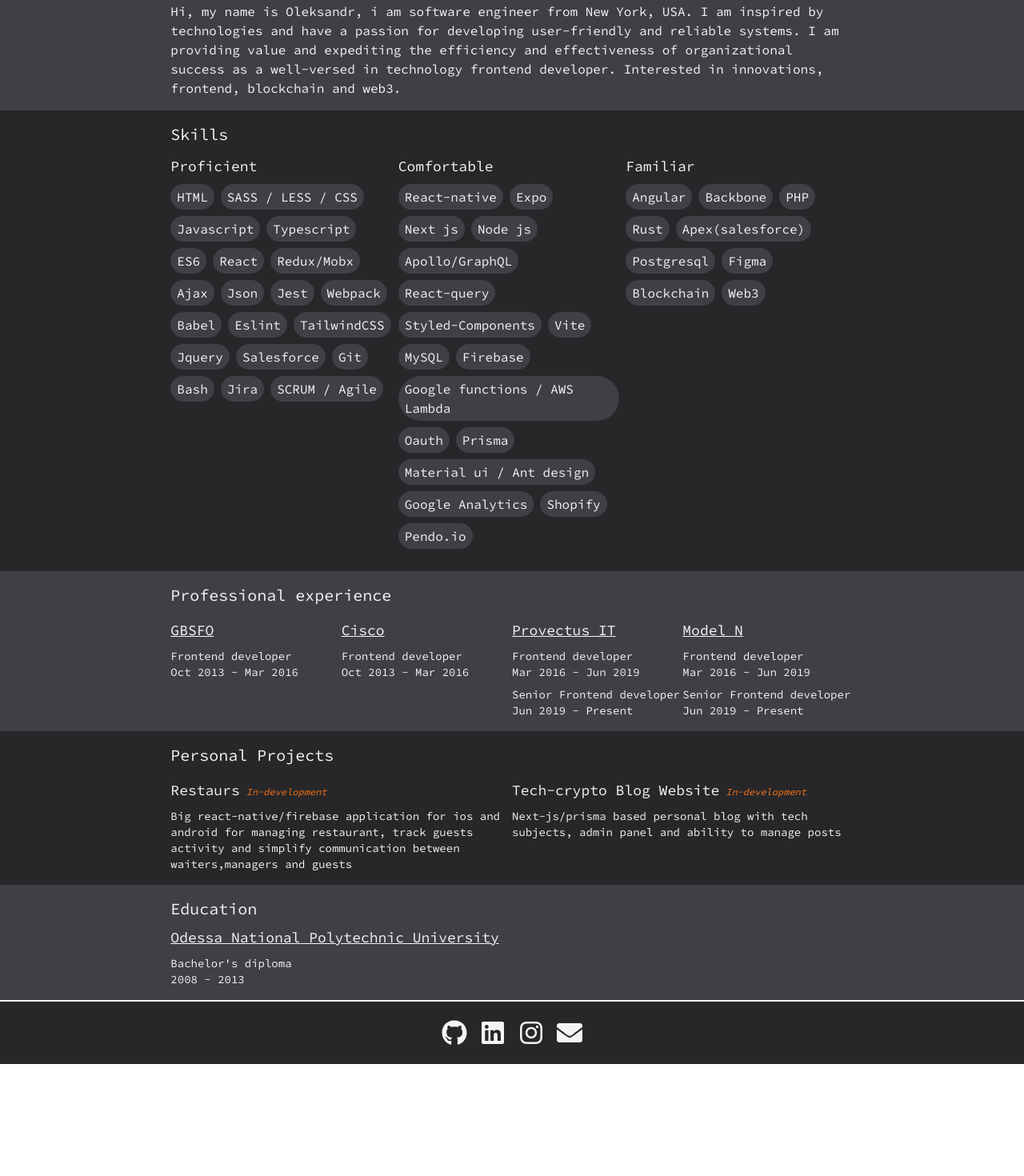
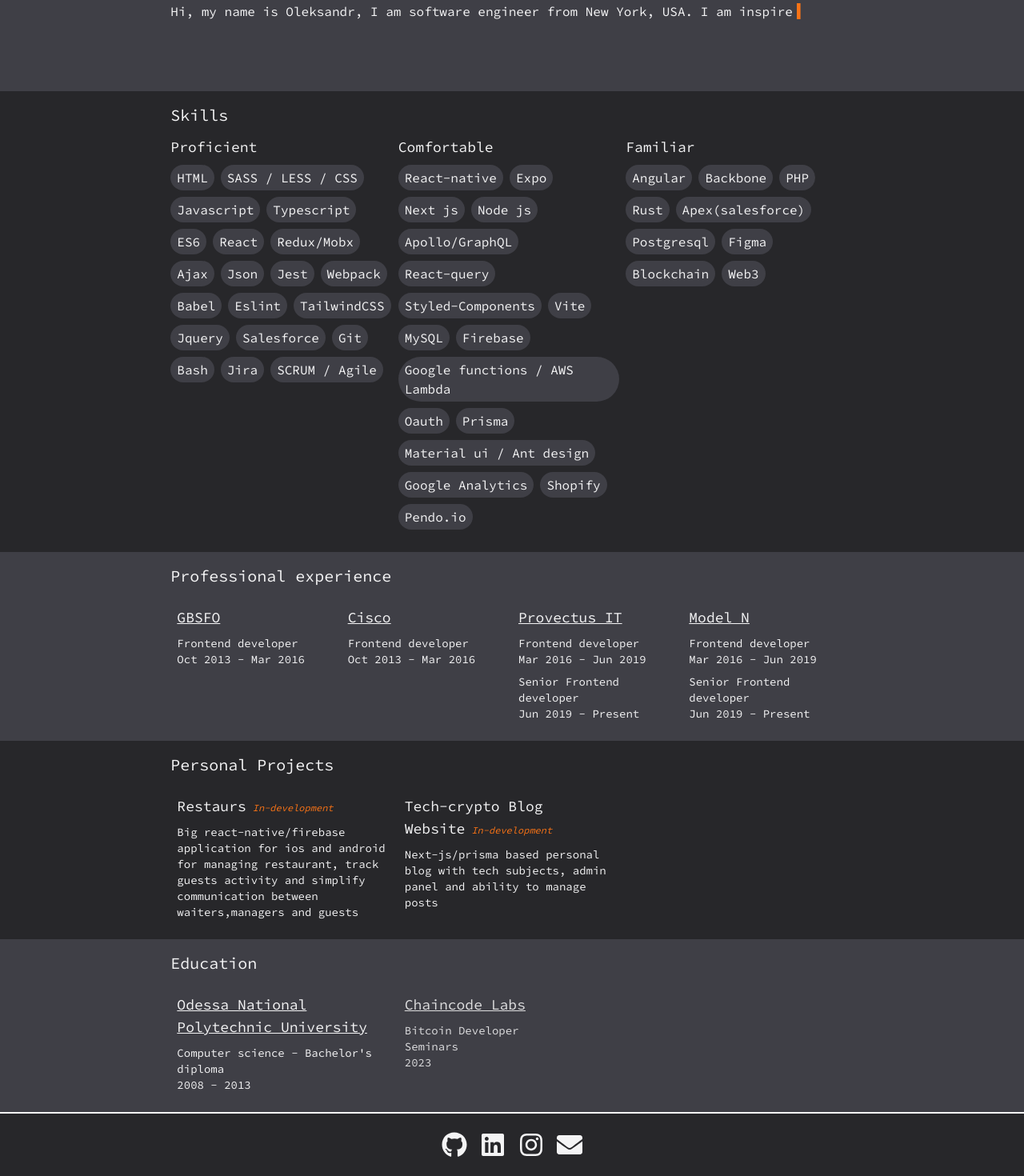
Before and after one commit to snownoop/cphr-cv, a Next.js app: page / in a window 1280 px wide. Shown: the part 130-1600 px from the top of the page at 80% size. Before the commit the page ends 1460 px from the top, so only its background shows below. Built offline with nearby package versions, Linux system fonts and the light colour scheme.

Commit message:
Add animations and chaincode labs education item

```diff
--- a/pages/index.js
+++ b/pages/index.js
@@ -152,6 +152,7 @@ const PROJECTS = [
 
 export default function Home() {
   const [theme, setTheme] = useState("dark");
+  const [showContent, setShowContent] = useState(false);
 
   const onThemeSwitchClick = () => {
     const newTheme = theme === "dark" ? "light" : "dark";
@@ -161,7 +162,13 @@ export default function Home() {
 
   useEffect(() => {
     toggleTheme(theme);
+    setTimeout(() => {
+      setShowContent(true);
+    }, 500);
   }, []);
+
+  let opacityClassName = "opacity-0";
+  if (showContent) opacityClassName = "opacity-100";
 
   return (
     <div className="bg-zinc-100 text-zinc-800 dark:bg-zinc-800 dark:text-zinc-100">
@@ -183,7 +190,7 @@ export default function Home() {
                 src="/ava.jpeg"
               />
               <ReactCountryFlag
-                className="emojiFlag absolute"
+                className="emojiFlag absolute animate-bounce"
                 countryCode="UA"
                 style={{
                   fontSize: "1.5rem",
@@ -217,26 +224,28 @@ export default function Home() {
         </div>
 
         <div className="w-full bg-zinc-200 py-4 dark:bg-zinc-700">
-          <div className="mx-auto flex w-full flex-col items-start justify-start px-4 lg:w-4/6 lg:px-0">
+          <div className="mx-auto w-full px-4 lg:w-4/6 lg:px-0">
             <div className="mb-2 text-xl">About me</div>
-            <div>
-              Hi, my name is Oleksandr, i am software engineer from New York,
-              USA. I am inspired by technologies and have a passion for
-              developing user-friendly and reliable systems. I am providing
-              value and expediting the efficiency and effectiveness of
-              organizational success as a well-versed in technology frontend
-              developer. Interested in innovations, frontend, blockchain and
-              web3.
-            </div>
+            <span className="typewriter">
+              Hi, my name is Oleksandr, I am software engineer from New York,
+              USA. I am inspired by technologies and have a passion for value
+              and expediting the efficiency and effectiveness of organizational
+              success as a well-versed in technology frontend developer.
+              Interested in innovations, frontend, blockchain and web3.
+            </span>
           </div>
         </div>
         <div className="mx-auto flex w-full flex-col items-start justify-start py-4 px-4 lg:w-4/6 lg:px-0">
-          <div className="text-xl">Skills</div>
+          <div
+            className={`transitionBlockSkillsTitle text-xl ${opacityClassName} transition-opacity duration-500`}
+          >
+            Skills
+          </div>
           <div className="flex w-full flex-col items-start justify-start pt-2 lg:flex-row lg:justify-between">
             {SKILLS.map((item) => (
               <div
                 key={item.title}
-                className="flex w-full flex-col items-start justify-start py-1 lg:w-1/3"
+                className={`transitionBlockSkills ${opacityClassName} flex w-full flex-col items-start justify-start py-1 transition-opacity duration-500 lg:w-1/3`}
               >
                 <div className="mb-2 text-lg">{item.title}</div>
                 <div className="flex flex-row flex-wrap items-center justify-start	">
@@ -255,10 +264,17 @@ export default function Home() {
         </div>
         <div className="w-full bg-zinc-200 py-4 dark:bg-zinc-700">
           <div className="mx-auto flex w-full flex-col items-start justify-start px-4 lg:w-4/6 lg:px-0">
-            <div className="text-xl">Professional experience</div>
-            <div className="flex w-full flex-row flex-wrap items-start justify-between pt-2">
+            <div
+              className={`transitionBlockExpTitle text-xl ${opacityClassName} transition-opacity duration-500`}
+            >
+              Professional experience
+            </div>
+            <div className="flex w-full flex-row flex-wrap items-start justify-start pt-2">
               {EXPERIENCE.map((item, index) => (
-                <div className="mt-2 w-1/2 lg:w-1/4" key={index}>
+                <div
+                  className={`transitionBlockExp mt-2 w-1/2 p-2 ${opacityClassName} transition-opacity duration-500 lg:w-1/4`}
+                  key={index}
+                >
                   <a
                     href={item.link}
                     target="_blank"
@@ -281,10 +297,17 @@ export default function Home() {
           </div>
         </div>
         <div className="mx-auto flex w-full flex-col items-start justify-start py-4 px-4 lg:w-4/6 lg:px-0">
-          <div className="text-xl">Personal Projects</div>
-          <div className="flex w-full flex-col flex-wrap items-start justify-start pt-2 sm:flex-row sm:justify-between">
+          <div
+            className={`transitionBlockProjectTitle text-xl transition-opacity duration-500 ${opacityClassName}`}
+          >
+            Personal Projects
+          </div>
+          <div className="flex w-full flex-row flex-wrap items-start justify-start pt-2">
             {PROJECTS.map((item, index) => (
-              <div className="mt-4 w-full sm:mt-2 sm:w-1/2" key={index}>
+              <div
+                className={`transitionBlockProject ${opacityClassName} mt-2 w-1/2 p-2 transition-opacity duration-500 lg:w-1/3`}
+                key={index}
+              >
                 <div className="text-lg">
                   {item.title}
                   <span className="block text-xs italic text-orange-500 sm:ml-2 sm:inline">
@@ -298,8 +321,15 @@ export default function Home() {
         </div>
         <div className="w-full bg-zinc-200 py-4 dark:bg-zinc-700">
           <div className="mx-auto flex w-full flex-col items-start justify-start px-4 lg:w-4/6 lg:px-0">
-            <div className="text-xl">Education</div>
-            <div className="mt-2 w-full">
+            <div
+              className={`transitionBlockEduTitle text-xl ${opacityClassName} transition-opacity duration-500`}
+            >
+              Education
+            </div>
+            <div className="flex w-full flex-row flex-wrap items-start justify-start pt-2">
+              <div
+                className={`transitionBlockEdu mt-2 w-1/2 p-2 lg:w-1/3 ${opacityClassName} transition-opacity duration-500`}
+              >
                 <a
                   href="https://en.wikipedia.org/wiki/Odesa_National_Polytechnic_University"
                   target="_blank"
@@ -308,8 +338,25 @@ export default function Home() {
                 >
                   Odessa National Polytechnic University
                 </a>
-              <div className="mt-2 text-sm">Bachelor&apos;s diploma</div>
+                <div className="mt-2 text-sm">
+                  Computer science - Bachelor&apos;s diploma
+                </div>
                 <div className="text-sm">2008 - 2013</div>
+              </div>
+              <div
+                className={`transitionBlockEdu mt-2 w-1/2 p-2 lg:w-1/4 ${opacityClassName} transition-opacity duration-500`}
+              >
+                <a
+                  href="https://chaincode.com/"
+                  target="_blank"
+                  rel="noreferrer"
+                  className="text-lg underline"
+                >
+                  Chaincode Labs
+                </a>
+                <div className="mt-2 text-sm">Bitcoin Developer Seminars</div>
+                <div className="text-sm">2023</div>
+              </div>
             </div>
           </div>
         </div>
--- a/styles/globals.css
+++ b/styles/globals.css
@@ -18,6 +18,79 @@ a {
   box-sizing: border-box;
 }
 
+.transitionBlockSkillsTitle {
+  transition-delay: 0ms;
+}
+.transitionBlockSkills:nth-child(1) {
+  transition-delay: 0ms;
+}
+.transitionBlockSkills:nth-child(2) {
+  transition-delay: 500ms;
+}
+.transitionBlockSkills:nth-child(3) {
+  transition-delay: 1000ms;
+}
+
+.transitionBlockExpTitle {
+  transition-delay: 1500ms;
+}
+.transitionBlockExp:nth-child(1) {
+  transition-delay: 1500ms;
+}
+.transitionBlockExp:nth-child(2) {
+  transition-delay: 2000ms;
+}
+.transitionBlockExp:nth-child(3) {
+  transition-delay: 2500ms;
+}
+.transitionBlockExp:nth-child(4) {
+  transition-delay: 3000ms;
+}
+
+.transitionBlockProjectTitle {
+  transition-delay: 3500ms;
+}
+.transitionBlockProject:nth-child(1) {
+  transition-delay: 3500ms;
+}
+.transitionBlockProject:nth-child(2) {
+  transition-delay: 4000ms;
+}
+
+.transitionBlockEduTitle {
+  transition-delay: 4500ms;
+}
+.transitionBlockEdu:nth-child(1) {
+  transition-delay: 4500ms;
+}
+.transitionBlockEdu:nth-child(2) {
+  transition-delay: 5000ms;
+}
+
+.typewriter {
+  --n: 310;
+  color: #0000;
+  background: linear-gradient(-90deg, rgb(249 115 22) 5px, #0000 0) 10px 0,
+    linear-gradient(rgb(244 244 245) 0 0) 0 0;
+  background-size: calc(var(--n) * 1ch) 200%;
+  -webkit-background-clip: padding-box, text;
+  background-clip: padding-box, text;
+  background-repeat: no-repeat;
+  animation: b 0.7s infinite steps(1),
+    t calc(var(--n) * 0.07s) steps(var(--n)) forwards;
+}
+
+@keyframes t {
+  from {
+    background-size: 0 200%;
+  }
+}
+@keyframes b {
+  50% {
+    background-position: 0 -100%, 0 0;
+  }
+}
+
 @media (prefers-color-scheme: dark) {
   html {
     color-scheme: dark;
```
Lines whose indentation alone changed are shown as unchanged.
